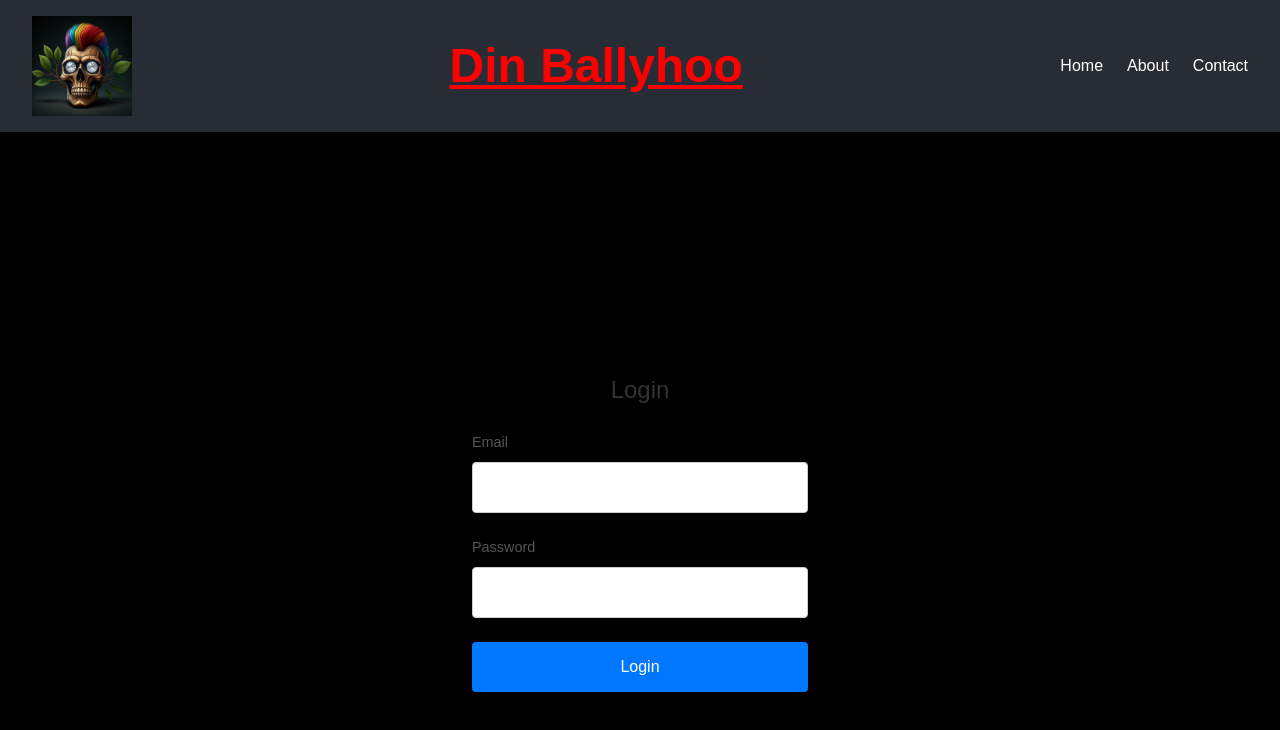
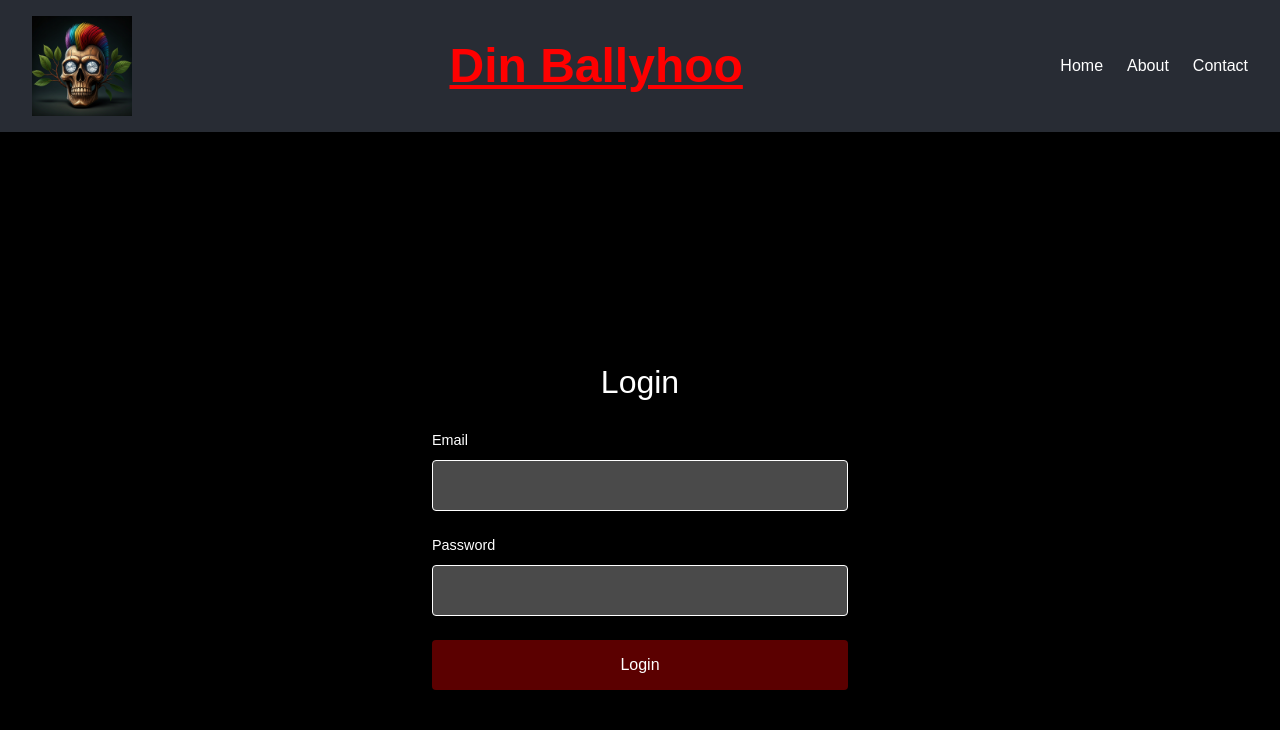
Before and after one commit to jahend412/din-ballyhoo, a Next.js app in the folder din-ballyhoo-app/client/: page /login in a window 1280 px wide. Shown: the top 730 px of the page. Built offline with nearby package versions, Linux system fonts and the light colour scheme.

Commit message:
Update LoginPage.module.css
Styled Login page

```diff
--- a/din-ballyhoo-app/client/app/login/LoginPage.module.css
+++ b/din-ballyhoo-app/client/app/login/LoginPage.module.css
@@ -1,3 +1,16 @@
+/* LoginPage.module.css */
+.pageContainer {
+  display: flex;
+  flex-direction: column;
+  justify-content: center;
+  align-items: center; /* Center everything horizontally */
+  height: 100vh; /* Take full viewport height */
+  background-color: #000000; /* Optional: background color */
+}
+
+.logoContainer {
+  margin-top: 4rem;
+}
 /* Container for the login page */
 .loginContainer {
   display: flex;
@@ -14,16 +27,16 @@
   padding: 2rem;
   border-radius: 8px;
   box-shadow: 0 4px 6px rgba(0, 0, 0, 0.1);
-  width: 100%;
-  max-width: 400px;
+  width: 30rem;
+  max-width: 40rem;
   text-align: center;
 }
 
 /* Form heading */
 .loginForm h2 {
   margin-bottom: 1.5rem;
-  font-size: 1.5rem;
-  color: #333;
+  font-size: 2rem;
+  color: #ffffff;
 }
 
 .form-logo {
@@ -39,27 +52,57 @@
   display: block;
   margin-bottom: 0.5rem;
   font-size: 0.9rem;
-  color: #555;
+  color: #ffffff;
 }
 
 /* Input fields */
 .inputGroup input {
   width: 100%;
   padding: 0.8rem;
-  border: 1px solid #ccc;
+  border: 1px solid #ffffff;
   border-radius: 4px;
   font-size: 1rem;
   outline: none;
   transition: border-color 0.3s ease;
+  background-color: #4a4a4a;
+  color: #ffffff;
 }
 
 .inputGroup input:focus {
-  border-color: #0077ff; /* Highlight color */
+  border-color: #000000; /* Highlight color */
+}
+
+.optionContainer {
+  display: flex;
+  justify-content: space-between; /* This will push the items to the sides */
+  align-items: center; /* Vertically align items in the center */
+  width: 100%;
+  margin-top: 1rem;
+  margin-bottom: 1.5rem;
+}
+
+.rememberMeContainer {
+  display: flex;
+  align-items: center;
+  background-color: black;
+}
+
+.forgotPassword {
+  text-align: right;
+}
+
+.forgotPassword a {
+  color: #ffffff;
+  text-decoration: none;
+}
+
+.forgotPassword a:hover {
+  text-decoration: underline;
 }
 
 /* Submit button */
 .submitButton {
-  background-color: #0077ff;
+  background-color: #5b0000;
   color: white;
   border: none;
   padding: 0.8rem 1.2rem;
@@ -68,10 +111,11 @@
   cursor: pointer;
   transition: background-color 0.3s ease;
   width: 100%;
+  margin-bottom: 1rem;
 }
 
 .submitButton:hover {
-  background-color: #0056cc; /* Darker blue on hover */
+  background-color: #840000; /* Darker blue on hover */
 }
 
 /* Responsive design for smaller screens */
```
